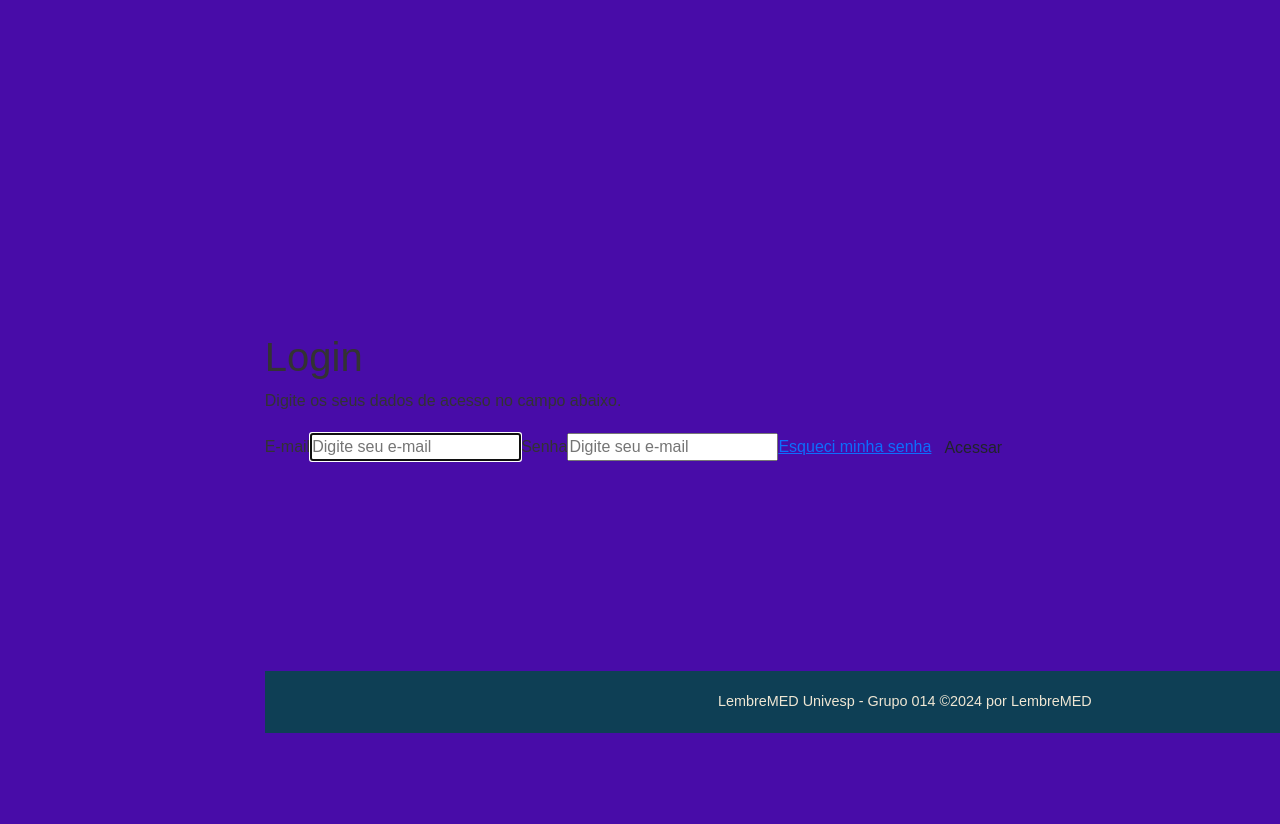
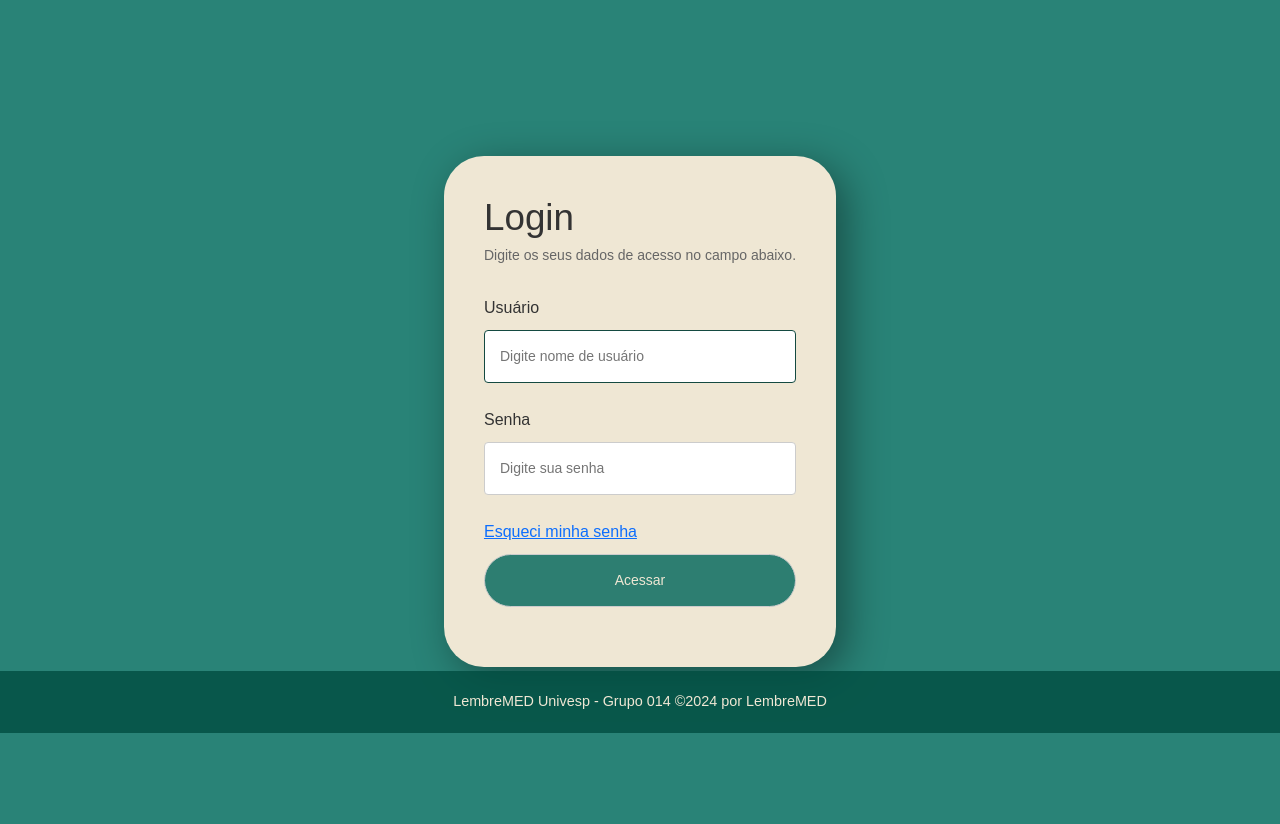
Before and after one commit to samueldata/lembremed, a Django app: page /accounts/login/ in a window 1280 px wide. Shown: the part 67-891 px from the top of the page. Before the commit the page ends 800 px from the top, so only its background shows below. Run offline with Django 5.2, Linux system fonts and the light colour scheme.

Commit message:
tentativa de resolver CSS

```diff
--- a/static/styles/styles.css
+++ b/static/styles/styles.css
@@ -34,25 +34,29 @@ header {
 
 
 
-.login{
+.login {
     display: flex;
     flex-direction: column;
     align-items: center;
     align-content: center;
     justify-content: center;
     width: 100%;
-    height: 100vh;
-    background-color: #480ca8;
+    height: 824px;
+    background-color: #298377;
 }
 
 .formLogin {
     display: flex;
     flex-direction: column;
-    background-color: #fff;
-    border-radius: 7px;
+    background-color: #efe7d4;
+    border-radius: 40px;
     padding: 40px;
     box-shadow: 10px 10px 40px rgba(0, 0, 0, 0.4);
     gap: 5px
+}
+
+.areaLogin img {
+    width: 420px;
 }
 
 .formLogin h1 {
@@ -80,11 +84,18 @@ header {
     outline: none;
 }
 
-
-.formLogin input:focus {
-    border: 1px solid #f72585;
+.formLogin input.btn {
+   background-color: #2d7e71;
+   color: #efe7d4;
+   border-radius: 50px;
 }
 
+.formLogin input.btn:hover{
+    background-color: #144a41;
+}
+.formLogin input:focus {
+    border: 1px solid #144a41;
+}
 
 
 
--- a/templates/registration/login.html
+++ b/templates/registration/login.html
@@ -14,40 +14,19 @@
       <p>Please login to see this page.</p>
     {% endif %}
   {% endif %}
+
   <div class="login">
-    <form method="post" class="formlogin">
-      <h1>Login</h1>
-      <p>Digite os seus dados de acesso no campo abaixo.</p>
-      <table>
-        <label for="email">E-mail</label>
-            <input type="email" placeholder="Digite seu e-mail" autofocus="true" />
-            <label for="password">Senha</label>
-            <input type="password" placeholder="Digite seu e-mail" />
-            <a href="/">Esqueci minha senha</a>
-            <input type="submit" value="Acessar" class="btn" />
-
-        <!--<tr>
-
-    <form method="post" action="{% url 'login' %}" class="formlogin">
-      {% csrf_token %}
-          <td>{{ form.username.label_tag }}</td>
-          <td>{{ form.username }}</td>
-        </tr>
-        <tr>
-          <td>{{ form.password.label_tag }}</td>
-          <td>{{ form.password }}</td>
-        </tr>
-      </table>
-      <input type="submit" value="login">
-      <input type="hidden" name="next" value="{{ next }}">-->
-
+    <form method="POST" class="formLogin">
+        <h1>Login</h1>
+        <p>Digite os seus dados de acesso no campo abaixo.</p>
+        <label for="email">Usuário</label>
+        <input type="text" placeholder="Digite nome de usuário" autofocus="true" />
+        <label for="password">Senha</label>
+        <input type="password" placeholder="Digite sua senha" />
+        <a href="/">Esqueci minha senha</a>
+        <input type="submit" value="Acessar" class="btn" />
     </form>
-
-   <!-- {# Assumes you set up the password_reset view in your URLconf #}
-  <p><a href="{% url 'password_reset' %}">Lost password?</a></p>-->
-
   </div>
 
 
-
 {% endblock %}
```
Also changed, not shown: 1 other file.
